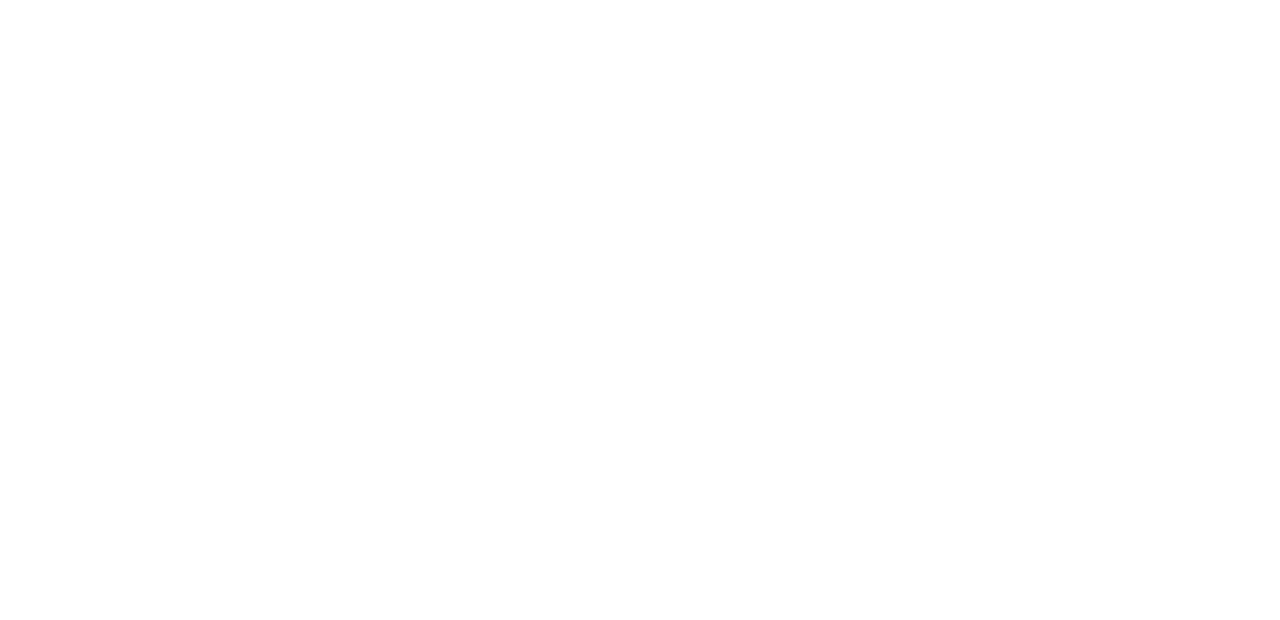
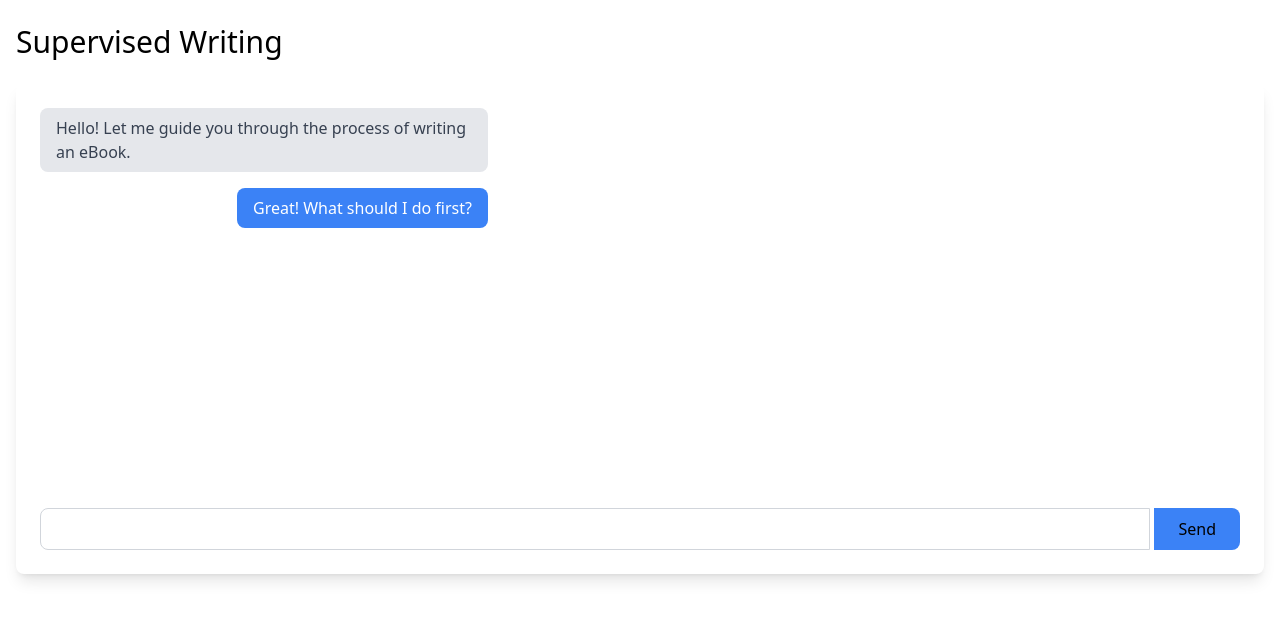
Before and after one commit to Chewy42/Author-Copilot, a React (Create React App) app in the folder authorcopilot/: page /supervised-writing in a window 1280 px wide. Before the commit this address had no page. Shown: the top 620 px of the page. Built offline with nearby package versions, Linux system fonts and the light colour scheme; sample sign-in values are in the browser's storage; a web font is replaced by a local one.

Commit message:
started working on the supervised learning panel

```diff
--- a/authorcopilot/src/App.jsx
+++ b/authorcopilot/src/App.jsx
@@ -1,11 +1,17 @@
-import React, { useContext } from "react";
-import { BrowserRouter as Router, Navigate, Route, Routes } from "react-router-dom";
-import AuthContext from "./Components/contexts/AuthContext";
-import HomePage from "./HomePage";
-import SignIn from "./Components/SignIn";
-import SignUp from "./Components/SignUp";
-import Panel from "./Components/Panel";
-import Settings from "./Components/Settings";
+import React, { useContext } from 'react';
+import {
+  BrowserRouter as Router,
+  Navigate,
+  Route,
+  Routes,
+} from 'react-router-dom';
+import AuthContext from './Components/contexts/AuthContext';
+import HomePage from './HomePage';
+import SignIn from './Components/SignIn';
+import SignUp from './Components/SignUp';
+import Panel from './Components/Panel';
+import Settings from './Components/Settings';
+import SupervisedWriting from './Components/SupervisedWriting'; // Add this import
 
 const App = () => {
   const { isAuthenticated } = useContext(AuthContext);
@@ -25,7 +31,14 @@ const App = () => {
         <Route path="/signin" element={<PublicRoute element={<SignIn />} />} />
         <Route path="/signup" element={<PublicRoute element={<SignUp />} />} />
         <Route path="/panel" element={<PrivateRoute element={<Panel />} />} />
-                <Route path="/settings" element={<PrivateRoute element={<Settings />} />} />
+        <Route
+          path="/settings"
+          element={<PrivateRoute element={<Settings />} />}
+        />
+        <Route
+          path="/supervised-writing"
+          element={<PrivateRoute element={<SupervisedWriting />} />} // Add this route
+        />
       </Routes>
     </Router>
   );
--- /dev/null
+++ b/authorcopilot/src/Components/ChatMessage.jsx
@@ -0,0 +1,24 @@
+import React from 'react';
+
+const ChatMessage = ({ message }) => {
+  const { sender, content } = message;
+  const isUser = sender === 'user';
+
+  return (
+    <div
+      className={`${
+        isUser ? 'text-right' : ''
+      } mb-4 break-words w-full sm:w-3/4 mx-auto sm:mx-0 sm:max-w-md`}
+    >
+      <div
+        className={`${
+          isUser ? 'bg-blue-500 text-white' : 'bg-gray-200 text-gray-700'
+        } inline-block py-2 px-4 rounded-lg`}
+      >
+        {content}
+      </div>
+    </div>
+  );
+};
+
+export default ChatMessage;
--- /dev/null
+++ b/authorcopilot/src/Components/ChatWindow.jsx
@@ -0,0 +1,28 @@
+import React from 'react';
+import ChatMessage from './ChatMessage';
+
+const ChatWindow = () => {
+  const messages = [
+    {
+      id: 1,
+      sender: 'assistant',
+      content: 'Hello! Let me guide you through the process of writing an eBook.',
+    },
+    {
+      id: 2,
+      sender: 'user',
+      content: 'Great! What should I do first?',
+    },
+    // ... more sample messages
+  ];
+
+  return (
+    <div className="chat-window overflow-y-auto h-96 mb-4">
+      {messages.map((message) => (
+        <ChatMessage key={message.id} message={message} />
+      ))}
+    </div>
+  );
+};
+
+export default ChatWindow;
--- /dev/null
+++ b/authorcopilot/src/Components/InputBar.jsx
@@ -0,0 +1,32 @@
+import React, { useState } from 'react';
+
+const InputBar = () => {
+  const [inputValue, setInputValue] = useState('');
+
+  const handleSubmit = (e) => {
+    e.preventDefault();
+    // Handle message submission to AI assistant here
+    console.log('User message:', inputValue);
+    setInputValue('');
+  };
+
+  return (
+    <form onSubmit={handleSubmit} className="flex">
+      <input
+        type="text"
+        value={inputValue}
+        onChange={(e) => setInputValue(e.target.value)}
+        className="w-full border border-gray-300 rounded-l-lg px-4 py-2 mr-1 focus:outline-none focus:ring-1 focus:ring-blue-500"
+      />
+      <button
+        type="submit"
+        className="bg-blue-500 hover:bg-blue-600 text
+        white py-2 px-6 rounded-r-lg focus:outline-none"
+      >
+        Send
+      </button>
+    </form>
+  );
+};
+
+export default InputBar;
--- a/authorcopilot/src/Components/Panel.jsx
+++ b/authorcopilot/src/Components/Panel.jsx
@@ -1,54 +1,38 @@
-import React from "react";
-
-import Header from "./Header";
-
-import Sidebar from "./Sidebar";
+import React, { useState } from 'react';
+import Header from './Header';
+import Sidebar from './Sidebar';
+import SupervisedWriting from './SupervisedWriting';
 
 const Panel = () => {
+  const [currentView, setCurrentView] = useState('dashboard');
 
-
+  const renderCurrentView = () => {
+    switch (currentView) {
+      case 'dashboard':
+        return (
+          <>
+            <h2 className="text-3xl font-bold text-blue-600 mb-6">
+              Dashboard
+            </h2>
+            {/* Add the rest of the dashboard content */}
+          </>
+        );
+      case 'supervised-writing':
+        return <SupervisedWriting />;
+      default:
+        return null;
+    }
+  };
 
   return (
     <div className="min-h-screen flex flex-col">
       <Header />
 
       <main className="flex-grow flex">
-        <Sidebar />
+        <Sidebar onMenuItemClick={setCurrentView} />
 
         <section className="flex-grow bg-gray-100 p-6">
-          <h2 className="text-3xl font-bold text-blue-600 mb-6">Dashboard</h2>
-
-          <div className="grid grid-cols-1 md:grid-cols-2 lg:grid-cols-3 gap-6">
-            <div className="bg-white p-6 rounded-md shadow-md">
-              <h3 className="text-xl font-bold text-blue-600 mb-4">
-                Monthly Word Usage
-              </h3>
-
-              {/* Replace with your chart component */}
-
-              <div className="h-40 bg-gray-200 rounded-md" />
-            </div>
-
-            <div className="bg-white p-6 rounded-md shadow-md">
-              <h3 className="text-xl font-bold text-blue-600 mb-4">
-                Random Statistic #1
-              </h3>
-
-              {/* Replace with your chart component */}
-
-              <div className="h-40 bg-gray-200 rounded-md" />
-            </div>
-
-            <div className="bg-white p-6 rounded-md shadow-md">
-              <h3 className="text-xl font-bold text-blue-600 mb-4">
-                Random Statistic #2
-              </h3>
-
-              {/* Replace with your chart component */}
-
-              <div className="h-40 bg-gray-200 rounded-md" />
-            </div>
-          </div>
+          {renderCurrentView()}
         </section>
       </main>
     </div>
--- a/authorcopilot/src/Components/Settings.jsx
+++ b/authorcopilot/src/Components/Settings.jsx
@@ -4,7 +4,6 @@ import Modal from "./Modal";
 import Header from "./Header";
 import Sidebar from "./Sidebar";
 import AuthContext from "./contexts/AuthContext";
-import Axios from "axios";
 
 const Settings = () => {
     const [name, setName] = useState("");
@@ -17,7 +16,7 @@ const Settings = () => {
     const [placeholderName, setPlaceholderName] = useState("ERROR");
     const [placeholderEmail, setPlaceholderEmail] = useState("ERROR");
 
-    //send get request to get user data
+
     const getUserData = async (id, token) => {
         try {
             const response = await axios.get(`http://localhost:3001/api/auth/user/${userId}`, {
@@ -53,8 +52,13 @@ const Settings = () => {
 
     const handleDelete = async () => {
     try {
-            const response = await axios.delete("http://localhost:3001/api/auth/delete",
-                {data: {password: deletePassword}, withCredentials: true});
+        const response = await axios.delete(
+            "http://localhost:3001/api/auth/delete",
+            {
+                data: { password: deletePassword },
+                withCredentials: true,
+            }
+        );
         console.log(response.data);
     } catch (error) {
         console.error(error);
--- a/authorcopilot/src/Components/Sidebar.jsx
+++ b/authorcopilot/src/Components/Sidebar.jsx
@@ -1,11 +1,13 @@
-import React from "react";
+import React from 'react';
+import { Menu } from '@headlessui/react';
+import { ChevronDownIcon } from '@heroicons/react/outline';
+import { Link } from 'react-router-dom';
 
-import {Menu} from "@headlessui/react";
+const Sidebar = ({ onMenuItemClick }) => {
+  const handleMenuItemClick = (view) => {
+    onMenuItemClick(view);
+  };
 
-import {ChevronDownIcon} from "@heroicons/react/outline";
-import {Link} from "react-router-dom";
-
-const Sidebar = () => {
   return (
     <aside className="w-64 bg-blue-600 text-white">
       <div className="p-6">
@@ -22,7 +24,19 @@ const Sidebar = () => {
           </Menu.Button>
 
           <Menu.Items className="absolute w-64 mt-2 origin-top-left bg-blue-600 divide-y divide-blue-700 rounded-md shadow-lg ring-1 ring-black ring-opacity-5 focus:outline-none">
-            {/* ... dashboard menu items */}
+            <Menu.Item>
+              {({ active }) => (
+                <Link
+                  to="#"
+                  onClick={() => handleMenuItemClick('supervised-writing')}
+                  className={`${
+                    active ? 'bg-blue-700' : ''
+                  } block px-6 py-3 hover:bg-blue-700 rounded-md`}
+                >
+                  Supervised Writing
+                </Link>
+              )}
+            </Menu.Item>
           </Menu.Items>
         </Menu>
 
--- a/authorcopilot/src/Components/SignIn.jsx
+++ b/authorcopilot/src/Components/SignIn.jsx
@@ -10,7 +10,6 @@ const SignIn = () => {
   const [password, setPassword] = useState("");
   const [alert, setAlert] = useState("");
   const { handleSignIn } = useContext(AuthContext);
-
 const handleSubmit = async (e) => {
   e.preventDefault();
   try {
@@ -18,14 +17,17 @@ const SignIn = () => {
       email,
       password,
     });
-
     if (response.data.token) {
       localStorage.setItem("user", JSON.stringify(response.data));
       handleSignIn(response.data);
       navigate("/panel");
     }
   } catch (error) {
+    if (error.response.status === 401) {
       setAlert("Invalid credentials. Please try again.");
+    } else {
+      setAlert("An unexpected error occurred. Please try again.");
+    }
   }
 };
   return (
--- /dev/null
+++ b/authorcopilot/src/Components/SupervisedWriting.jsx
@@ -0,0 +1,17 @@
+import React from 'react';
+import ChatWindow from './ChatWindow';
+import InputBar from './InputBar';
+
+const SupervisedWriting = () => {
+  return (
+    <div className="container mx-auto px-4 py-6">
+      <h1 className="text-3xl mb-6">Supervised Writing</h1>
+      <div className="rounded-lg shadow-lg bg-white p-6">
+        <ChatWindow />
+        <InputBar />
+      </div>
+    </div>
+  );
+};
+
+export default SupervisedWriting;
```
Lines whose indentation alone changed are shown as unchanged.
